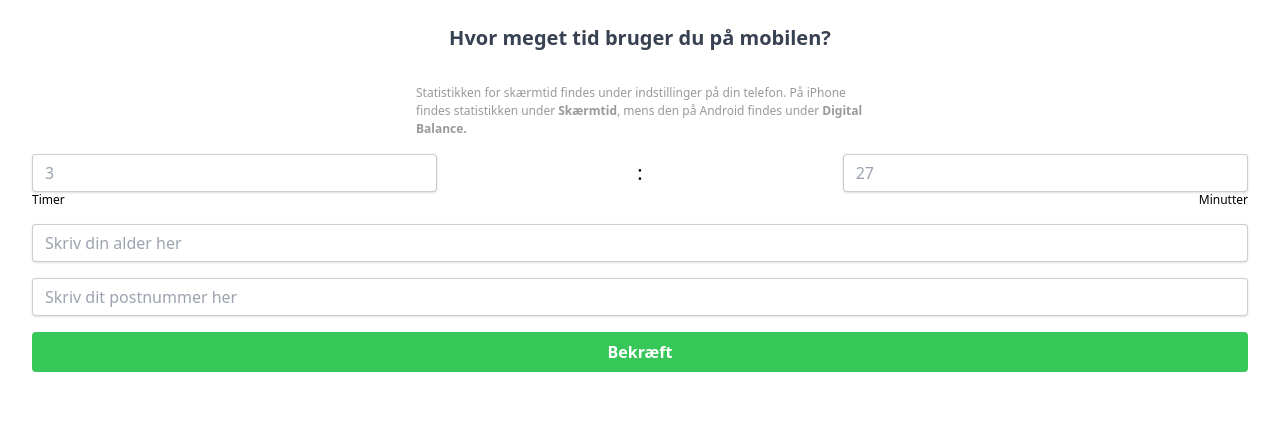
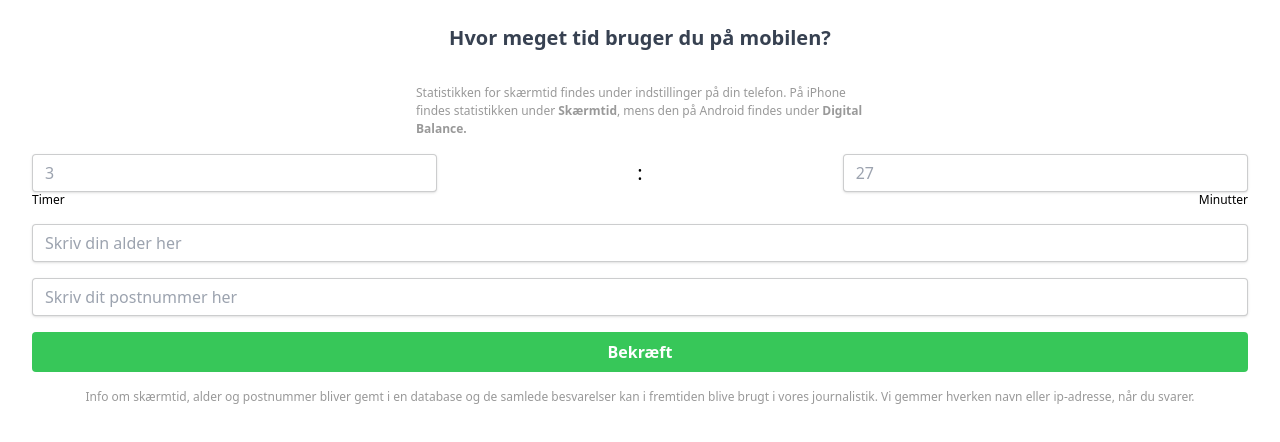
Before and after one commit to MartinDreyer/mobile_screentime, a Next.js app: page / in a window 1280 px wide. Shown: the top 442 px of the page. Built offline with nearby package versions, Linux system fonts and the light colour scheme; no server answers.

Commit message:
info-text

```diff
--- a/app/components/Form.tsx
+++ b/app/components/Form.tsx
@@ -145,6 +145,9 @@ export default function () {
         </button>
 
       </div>
+      <div className='w-full flex mb-4 justify-center'>
+          <p className='screentime-info'>Info om skærmtid, alder og postnummer bliver gemt i en database og de samlede besvarelser kan i fremtiden blive brugt i vores journalistik. Vi gemmer hverken navn eller ip-adresse, når du svarer. </p>
+      </div>
         {formError && <p className="error">{formError}</p>}
     </form>
     </div>
```
